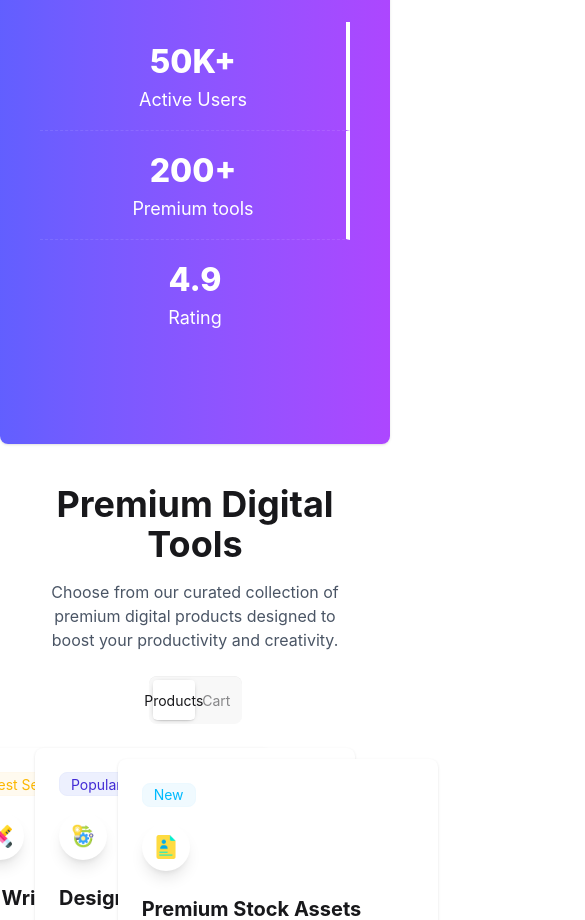
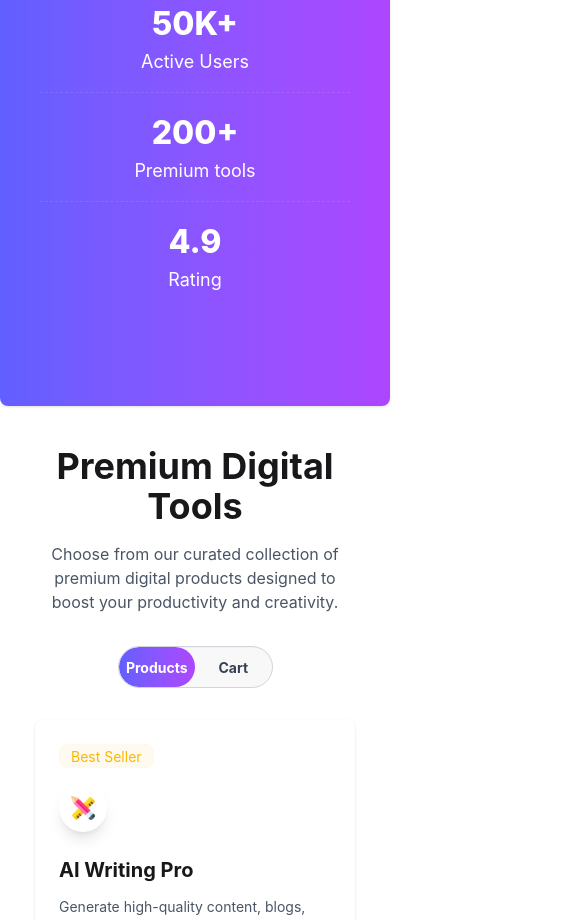
Before and after one commit to blitz-003/B13-A6-DigiTools-Platform, a React (Vite) app: page / in a window 390 px wide. Shown: the part 1020-1940 px from the top of the page, 585 px wide, since content can reach past the window. Built offline with nearby package versions, Linux system fonts and the light colour scheme.

Commit message:
10th comment. Made it responsive.also solved the problem for image path for netlifly

```diff
--- a/package.json
+++ b/package.json
@@ -14,6 +14,7 @@
     "react": "^19.2.4",
     "react-dom": "^19.2.4",
     "react-icons": "^5.5.0",
+    "react-toastify": "^11.0.5",
     "tailwindcss": "^4.2.2"
   },
   "devDependencies": {
--- a/src/App.jsx
+++ b/src/App.jsx
@@ -1,6 +1,8 @@
 import React, { useState, Suspense } from "react";
 import Navbar from "./components/Navbar/Navbar";
 import Products from "./components/Products/Products";
+import { ToastContainer } from "react-toastify";
+import "react-toastify/dist/ReactToastify.css";
 
 import "./App.css";
 import Hero from "./components/Hero/Hero";
@@ -29,6 +31,7 @@ function App() {
       <Pricing></Pricing>
       <CTA />
       <Footer></Footer>
+      <ToastContainer position="top-right" autoClose={3000} />
     </>
   );
 }
--- a/src/components/CTA/CTA.jsx
+++ b/src/components/CTA/CTA.jsx
@@ -5,7 +5,7 @@ const CTA = () => {
     <div className="hero bg-base-200 min-h-96 bg-linear-to-r from-indigo-500 to-purple-500 text-white">
       <div className="hero-content text-center">
         <div className="">
-          <h1 className="text-4xl font-bold">
+          <h1 className="text-2xl md:text-4xl font-bold">
             Ready to Transform Your Workflow?
           </h1>
           <p className="pt-4 text-md">
@@ -14,10 +14,10 @@ const CTA = () => {
           </p>
           <p>Start your free trial today.</p>
           <div className="flex justify-center items-center my-4 gap-4">
-            <button className="btn btn-primary rounded-full">
+            <button className="btn btn-primary rounded-full text-white">
               Explore Products
             </button>
-            <button className="btn btn-primary rounded-full">
+            <button className="btn btn-primary rounded-full text-white">
               View Pricing
             </button>
           </div>
--- a/src/components/Footer/Footer.jsx
+++ b/src/components/Footer/Footer.jsx
@@ -11,6 +11,7 @@ const Footer = () => {
           </p>
           <p>Work smarter with our suite of powerful tools.</p>
         </aside>
+
         <nav>
           <h6 className="footer-title">Products</h6>
           <a className="link link-hover">Features</a>
--- a/src/components/Hero/Hero.jsx
+++ b/src/components/Hero/Hero.jsx
@@ -6,10 +6,10 @@ const Hero = () => {
       <div className="hero-content flex-col lg:flex-row-reverse lg:gap-32">
         <img src="./assets/banner.png" />
         <div className="lg:max-w-xl">
-          <h1 className="text-5xl font-bold">
+          <h1 className="text-3xl md:text-5xl font-bold">
             Supercharge Your Digital Workflow
           </h1>
-          <p className="py-6">
+          <p className="text-md py-6">
             Access premium AI tools, design assets, templates, and productivity
             software—all in one place. Start creating faster today. Explore
             Products
--- a/src/components/Navbar/Navbar.jsx
+++ b/src/components/Navbar/Navbar.jsx
@@ -45,7 +45,12 @@ const Navbar = ({ cart }) => {
           </ul>
         </div>
         <a>
-          <img src="../../assets/logo.png" alt="" srcset="" class="h-7" />
+          <img
+            src="../../assets/logo.png"
+            alt=""
+            srcset=""
+            class="h-6 md:h-7"
+          />
         </a>
       </div>
       <div className="navbar-center hidden lg:flex">
@@ -80,7 +85,7 @@ const Navbar = ({ cart }) => {
           </a>
         </div>
         <a className="btn btn-ghost">Login</a>
-        <a className="btn rounded-full bg-linear-to-r from-indigo-500 to-purple-500 text-white">
+        <a className="btn rounded-full bg-linear-to-r from-indigo-500 to-purple-500 text-white hidden md:flex justify-center items-center">
           Get Started
         </a>
       </div>
--- a/src/components/Pricing/Pricing.jsx
+++ b/src/components/Pricing/Pricing.jsx
@@ -11,7 +11,7 @@ const Pricing = () => {
           </p>
         </div>
       </div>
-      <div className="grid grid-cols-3 justify-items-center items-center gap-y-4">
+      <div className="grid grid-cols-1 lg:grid-cols-3 justify-items-center items-center gap-y-4">
         <div className="card w-96 bg-base-100 shadow-sm">
           <div className="card-body">
             {/* <span className="badge badge-xs badge-warning">Most Popular</span> */}
@@ -90,7 +90,7 @@ const Pricing = () => {
               </li>
             </ul>
             <div className="mt-6">
-              <button className="btn btn-primary btn-block rounded-full">
+              <button className="btn btn-primary btn-block rounded-full text-white">
                 Get Started Free
               </button>
             </div>
@@ -258,7 +258,7 @@ const Pricing = () => {
               </li>
             </ul>
             <div className="mt-6">
-              <button className="btn btn-primary btn-block rounded-full">
+              <button className="btn btn-primary btn-block rounded-full text-white">
                 Contact Sales
               </button>
             </div>
--- a/src/components/ProductCard/ProductCard.jsx
+++ b/src/components/ProductCard/ProductCard.jsx
@@ -1,9 +1,13 @@
 import React from "react";
+import { toast } from "react-toastify";
 
 const ProductCard = ({ product, cart, setCart }) => {
   const handleAdd = () => {
     const exists = cart.find((item) => item.id === product.id);
-    if (!exists) setCart([...cart, product]);
+    if (!exists) {
+      setCart([...cart, product]);
+      toast.success(`${product.title} added to cart!`);
+    }
   };
 
   // Badge color
@@ -64,7 +68,7 @@ const ProductCard = ({ product, cart, setCart }) => {
 
         <div className="mt-6">
           <button
-            className="btn btn-primary btn-block"
+            className="btn btn-primary btn-block text-white"
             onClick={handleAdd}
             disabled={isAdded} // <-- Disable if already added
           >
--- a/src/components/Products/Products.jsx
+++ b/src/components/Products/Products.jsx
@@ -10,7 +10,9 @@ const Products = ({ cart, setCart }) => {
   const [activeTab, setActiveTab] = useState("products");
 
   return (
-    <div className="p-10 bg-base-100">
+    <div className="p-10 bg-base-100 rounded-2xl">
+      {" "}
+      {/* Outer div rounded */}
       <div className="text-center">
         <h1 className="text-4xl font-bold">Premium Digital Tools</h1>
         <p className="pt-4 text-md text-gray-600">
@@ -21,11 +23,15 @@ const Products = ({ cart, setCart }) => {
         {/* Tabs */}
         <div
           role="tablist"
-          className="tabs tabs-box max-w-[30%] mx-auto justify-center my-6"
+          className="tabs tabs-box max-w-[50%] md:max-w-[25%] mx-auto justify-center my-8 rounded-full overflow-hidden border border-gray-300 p-0"
         >
           <button
             role="tab"
-            className={`tab w-[50%] ${activeTab === "products" ? "tab-active" : ""}`}
+            className={`tab w-[50%] rounded-full text-md font-bold ${
+              activeTab === "products"
+                ? "bg-linear-to-r from-indigo-500 to-purple-500 text-white"
+                : "text-gray-700"
+            }`}
             onClick={() => setActiveTab("products")}
           >
             Products
@@ -33,16 +39,19 @@ const Products = ({ cart, setCart }) => {
 
           <button
             role="tab"
-            className={`tab w-[50%] ${activeTab === "cart" ? "tab-active" : ""}`}
+            className={`tab w-[50%] rounded-full text-md font-bold ${
+              activeTab === "cart"
+                ? "bg-linear-to-r from-indigo-500 to-purple-500 text-white"
+                : "text-gray-700"
+            }`}
             onClick={() => setActiveTab("cart")}
           >
             Cart {cart.length > 0 && `(${cart.length})`}
           </button>
         </div>
       </div>
-
       {activeTab === "products" ? (
-        <div className="grid grid-cols-3 justify-items-center items-center gap-y-8 max-w-[80%] mx-auto">
+        <div className="grid grid-cols-1 md:grid-cols-3 justify-items-center items-center gap-y-8 max-w-[80%] mx-auto">
           {products.map((product) => (
             <ProductCard
               key={product.id}
--- a/src/components/Statistics/Statistics.jsx
+++ b/src/components/Statistics/Statistics.jsx
@@ -3,12 +3,12 @@ import React from "react";
 const Statistics = () => {
   return (
     <div className="stats stats-vertical lg:stats-horizontal shadow w-full text-center px-10 py-24 bg-linear-to-r from-indigo-500 to-purple-500 text-white">
-      <div className="stat border-r-4">
+      <div className="stat md:border-r-4">
         <div className="stat-value">50K+</div>
         <div className="stat-desc text-lg text-white">Active Users</div>
       </div>
 
-      <div className="stat border-r-4">
+      <div className="stat md:border-r-4">
         <div className="stat-value">200+</div>
         <div className="stat-desc text-lg text-white">Premium tools</div>
       </div>
--- a/src/components/Steps/Steps.jsx
+++ b/src/components/Steps/Steps.jsx
@@ -8,7 +8,7 @@ const Steps = () => {
         Start using premium digital tools in minutes, not hours.
       </p>
 
-      <div className="flex gap-4 bg-base-200 max-w-[70%] mx-auto mt-4">
+      <div className="flex flex-col md:flex-row gap-4 bg-base-200 max-w-[70%] mx-auto mt-4">
         <div className="card bg-base-100 w-96 shadow-sm p-4">
           <div className="w-full">
             <div className="w-8 h-8 rounded-full bg-primary/20 flex items-center justify-center text-primary font-bold">
```
Also changed, not shown: src/components/Cart/Cart.jsx (+21 -7 lines), 1 other file (tests, documents, lock files or other folders).
